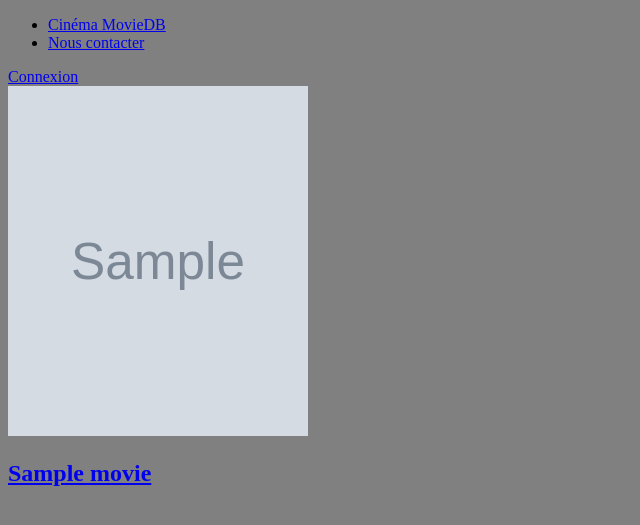
After one commit to laurasullyalexandrine/2dmovie, a Symfony app: template 2dbulleMovie/templates/movie/movie.html.twig in a window 1280 px wide. The commit adds this page. Shown: the top 525 px of the page, without its empty margins (0-640 px from the left). Run offline with Twig, Linux system fonts and the light colour scheme; the template is opened without the code that fills it: most values are stand-ins (such as "Sample title", 1, 10 or a date in 2020); grey boxes marked "Sample" are stand-in pictures; some libraries are stand-ins or nearby versions.

Commit message:
create the MovieController and update MovieRepository with custom function and update base.html

```diff
--- a/2dbulleMovie/templates/base.html.twig
+++ b/2dbulleMovie/templates/base.html.twig
@@ -3,17 +3,68 @@
     <head>
         <meta charset="UTF-8">
         <title>{% block title %}Welcome!{% endblock %}</title>
-        {# Run `composer require symfony/webpack-encore-bundle`
-           and uncomment the following Encore helpers to start using Symfony UX #}
+
+        <link rel="stylesheet" href="{{ asset('css/style.css') }}"/>
         {% block stylesheets %}
-            {#{{ encore_entry_link_tags('app') }}#}
-        {% endblock %}
 
-        {% block javascripts %}
-            {#{{ encore_entry_script_tags('app') }}#}
         {% endblock %}
     </head>
-    <body>
+
+    <body style="background-color:grey">
+        <header id="header-navigation">
+        {# <div>{{ dump(app.user)}}</div> #}
+            {% if app.user %}
+
+            <nav class="navigation">
+                <ul class="nav-principal">
+                    <li class="nav-principal-item">
+                    <a class="nav-principal-link {% block menu_movie %} {% endblock %}"href="{{ path('admin_movie') }}">Films</a></li>
+
+                    <li class="nav-principal-item">
+                    <a class="nav-principal-link {% block menu_genre %} {% endblock %}"href="{{ path('admin_genre') }}">Genres</a></li>
+
+                    <li class="nav-principal-item">
+                    <a class="nav-principal-link {% block menu_person %} {% endblock %}"href="{{ path('admin_person') }}">Acteurs</a></li>
+
+                    {% if is_granted('ROLE_ADMIN') %}
+                    <li class="nav-principal-item">
+                    <a class="nav-principal-link"href="{{ path('admin_user') }}"><span class="user-red">Utilisateurs</span></a></li>
+                    {% endif %}
+                </ul>
+            <div class="user-deco">
+                <a class="username" href="{{ path('admin_user_edit', {id: app.user.id}) }}">{{ app.user.username }}</a>
+                ({{ app.user.displayRole }}) {# twig va tester sur l'objet 'user' s'il y a une méthode displayRole et l'utiliser #}
+                <a class="connect" href="{{ path('app_logout')}}">Déconnection</a>
+            </div>
+
+            {% else %}
+            <nav class="navigation">
+                <ul class="nav-principal">
+                    <li class="nav-principal-item">
+                    <a class="nav-principal-link"href="{{ path('home') }}">Cinéma MovieDB</a></li>
+
+                     {# <li class="nav-principal-item">
+                    <a class="nav-principal-link"href="#">Créer un compte</a></li> #}
+
+                    <li class="nav-principal-item">
+                    <a class="nav-principal-link"href="#">Nous contacter</a></li>
+
+                    {# <li class="nav-principal-item">
+                    <a class="nav-principal-link"href="#">Mon compte</a></li> #}
+                </ul>
+            </nav>
+            <div class="user-co">
+            <a class="connect" href="{{ path('app_login')}}">Connexion</a>
+            </div>
+            {% endif %}
+            </nav>
+        </header>
+
+        <main id="wrapper">
         {% block body %}{% endblock %}
+        </main>
+        {% block javascripts %}
+        <script src="https://cdn.jsdelivr.net/npm/bootstrap@5.0.0-beta1/dist/js/bootstrap.bundle.min.js" integrity="sha384-ygbV9kiqUc6oa4msXn9868pTtWMgiQaeYH7/t7LECLbyPA2x65Kgf80OJFdroafW" crossorigin="anonymous"></script>
+        {% endblock %}
     </body>
 </html>
--- /dev/null
+++ b/2dbulleMovie/templates/movie/movie.html.twig
@@ -0,0 +1,18 @@
+{% extends 'base.html.twig' %}
+
+{% block title %} MovieDB !{% endblock %}
+
+
+
+{% block body %}
+
+<section>
+<div class="home-movie-picture-one">
+    {% for movie in movie_list|slice(0,6) %}
+        <div class="home-movie-picture"><a href="{{ path('movie_show', {id: movie.id}) }}"><img class ="home-bloc-movie-picture"src="{{ movie.image }}" width="300px" height="350px" alt="picture_movie"></a>
+            <h1 class="movies-title"> <strong class="movies-title-strong"><a class ="movies-title-strong-link" href="{{ path('movie_show', {id: movie.id}) }}"> {{ movie.title }}</a></strong></h1>
+        </div>
+    {% endfor %}
+</div>
+</section>
+{% endblock %}
```
Also changed, not shown: 2dbulleMovie/src/Controller/Front/MovieController.php (added, +30 -0 lines), 2dbulleMovie/src/Repository/MovieRepository.php (+58 -0 lines).
